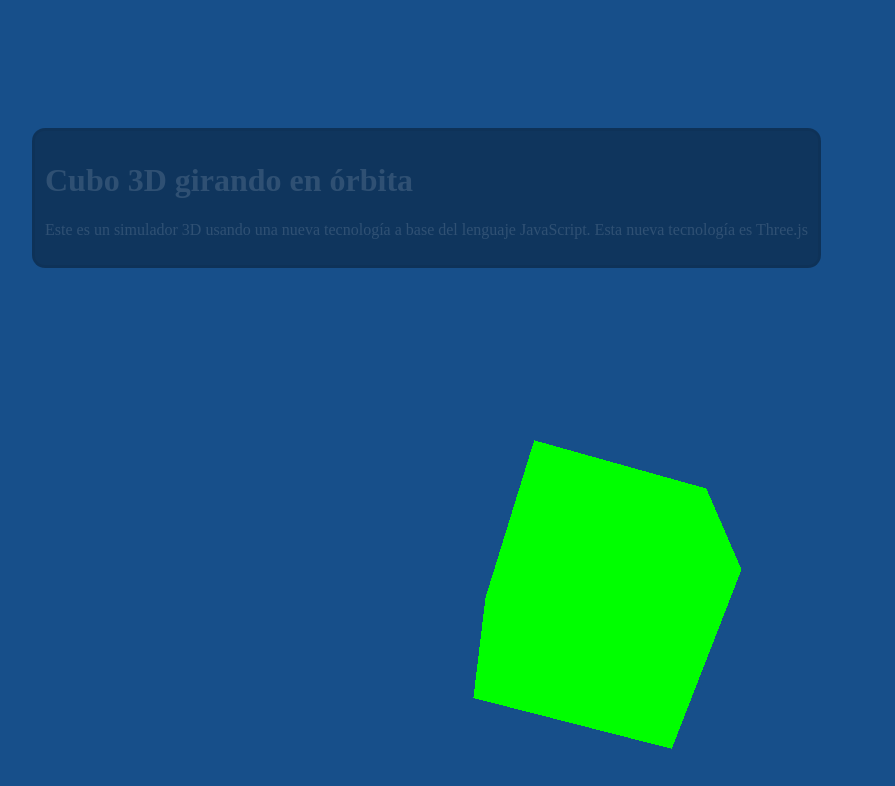
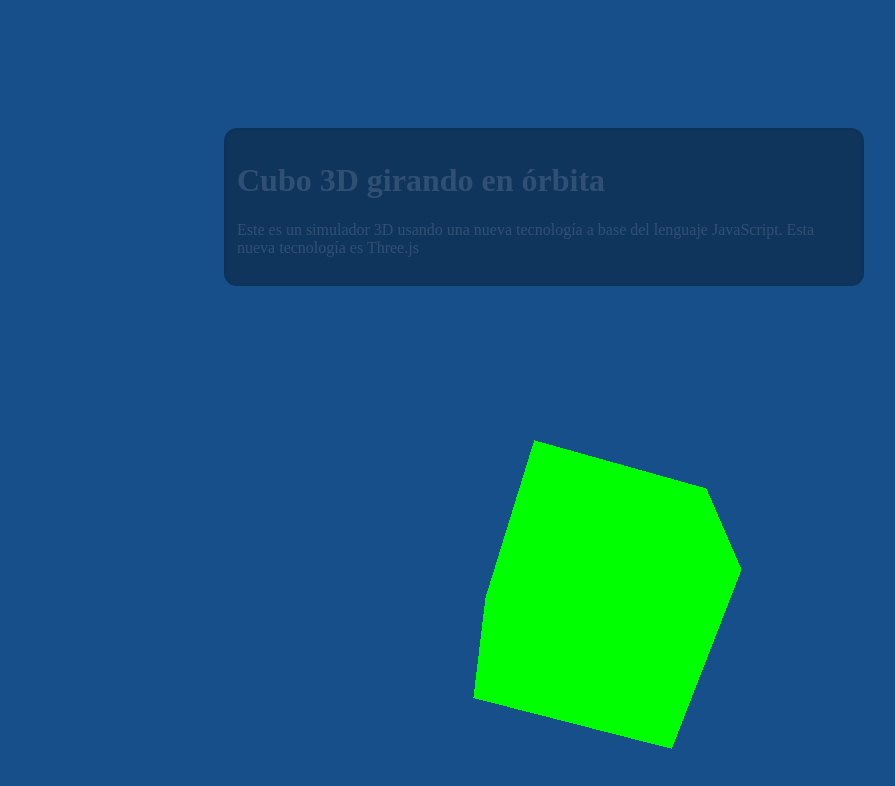
Before and after one commit to Jose171000/Jose171000.github.io, a plain HTML site: page index.html in a window 1280 px wide. Shown: the whole page, without its empty margins (96-991 px from the left). Drawn offline with nearby package versions, Linux system fonts and the light colour scheme.

Commit message:
Update index.html

```diff
--- a/index.html
+++ b/index.html
@@ -4,7 +4,7 @@
 <head>
     <meta charset="UTF-8">
     <meta name="viewport" content="width=device-width, initial-scale=1.0">
-    <title>Document</title>
+    <title>3D cube</title>
     <script type="importmap">
         {
           "imports": {
@@ -22,6 +22,8 @@
           position:fixed;
           padding: 10px;
           margin: 10%;
+          margin-left: 25%;
+          margin-right: 25%;
           background-color: rgba(3, 3, 3, 0.322);
           transition: .3s;
           color: rgba(255, 255, 255, 0.135);
```
